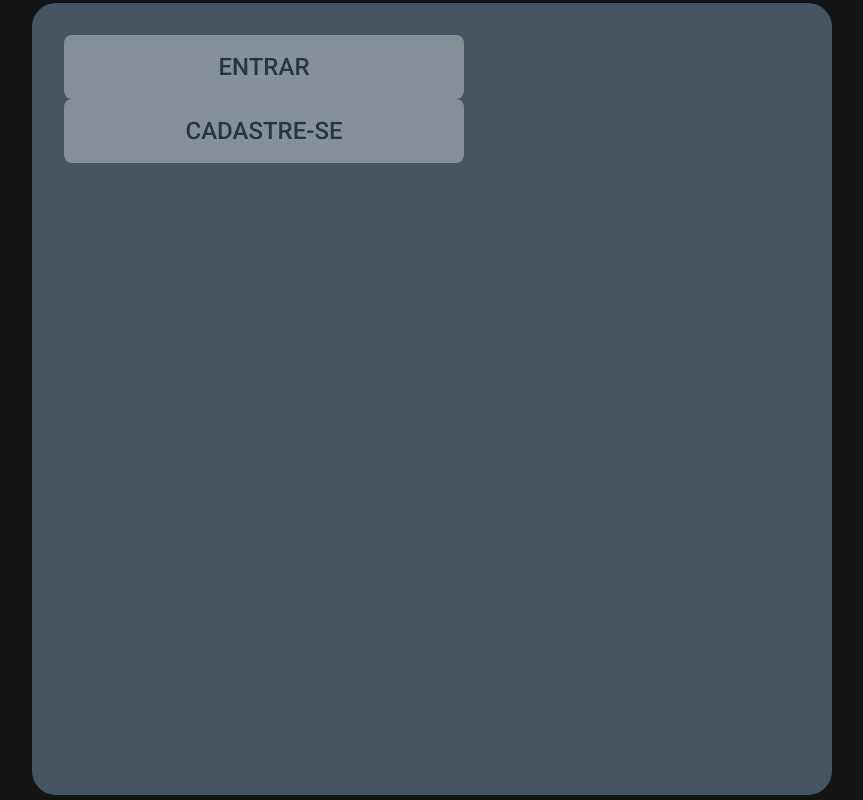
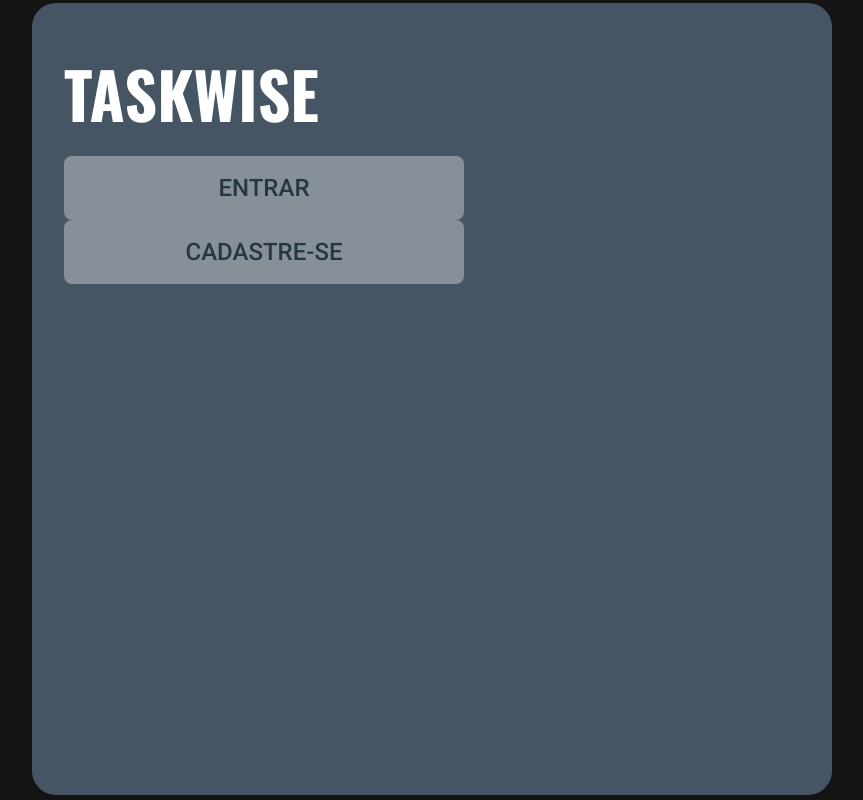
Before and after one commit to hellvina/task_wise, an Angular app in the folder client-app/: page / in a window 1280 px wide. Shown: the whole page, without its empty margins (208-1071 px from the left). Built offline with nearby package versions, Linux system fonts and the light colour scheme.

Commit message:
feat: add title component

```diff
--- /dev/null
+++ b/client-app/src/app/components/title/title.css
@@ -0,0 +1,16 @@
+#task-wise {
+    font-family: 'Oswald', serif;
+    color: white;
+    font-size: 32px;
+    font-weight: 700;
+    position: relative;
+    width: fit-content;
+    margin-bottom: 1rem;
+    margin-top: 0.7rem;
+}
+
+@media (min-width: 540px) {
+    #task-wise {
+        font-size: 64px;
+    }
+}
--- /dev/null
+++ b/client-app/src/app/components/title/title.html
@@ -0,0 +1 @@
+<h1 id="task-wise"> TASKWISE </h1>
--- a/client-app/src/app/pages/index/index.html
+++ b/client-app/src/app/pages/index/index.html
@@ -1,4 +1,5 @@
 <main>
+    <app-title></app-title>
     <section class="button-group">
         <app-button [action]="'link'" [page]="'login'" [label]="'ENTRAR'"></app-button>
         <app-button [action]="'link'" [page]="'register'" [label]="'CADASTRE-SE'"></app-button>
--- a/client-app/src/app/pages/index/index.ts
+++ b/client-app/src/app/pages/index/index.ts
@@ -1,10 +1,11 @@
 import { Component } from '@angular/core';
 import { ButtonComponent } from '../../components/button/button';
+import { TitleComponent } from '../../components/title/title';
 
 @Component({
   selector: 'app-index',
   standalone: true,
-  imports: [ButtonComponent],
+  imports: [ButtonComponent, TitleComponent],
   templateUrl: './index.html',
   styleUrl: './index.css'
 })
```
Also changed, not shown: client-app/src/app/components/title/title.ts (added, +12 -0 lines), 1 other file (tests, documents, lock files or other folders).
